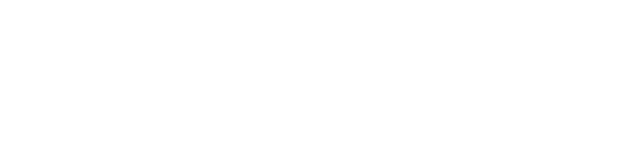
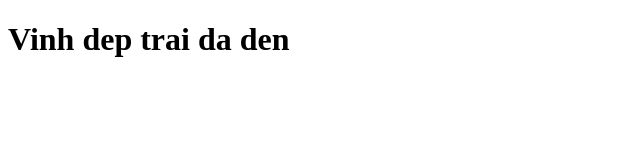
Before and after one commit to HocCodeDeCoEms/BaiTap1, a plain HTML site: page index.html in a window 1280 px wide. Shown: the whole page, without its empty margins (0-640 px from the left). Drawn offline with Linux system fonts and the light colour scheme.

Commit message:
update secondtime

```diff
--- a/index.html
+++ b/index.html
@@ -6,6 +6,6 @@
     <title>Document</title>
 </head>
 <body>
-
+    <h1>Vinh dep trai da den</h1>
 </body>
 </html>
```
